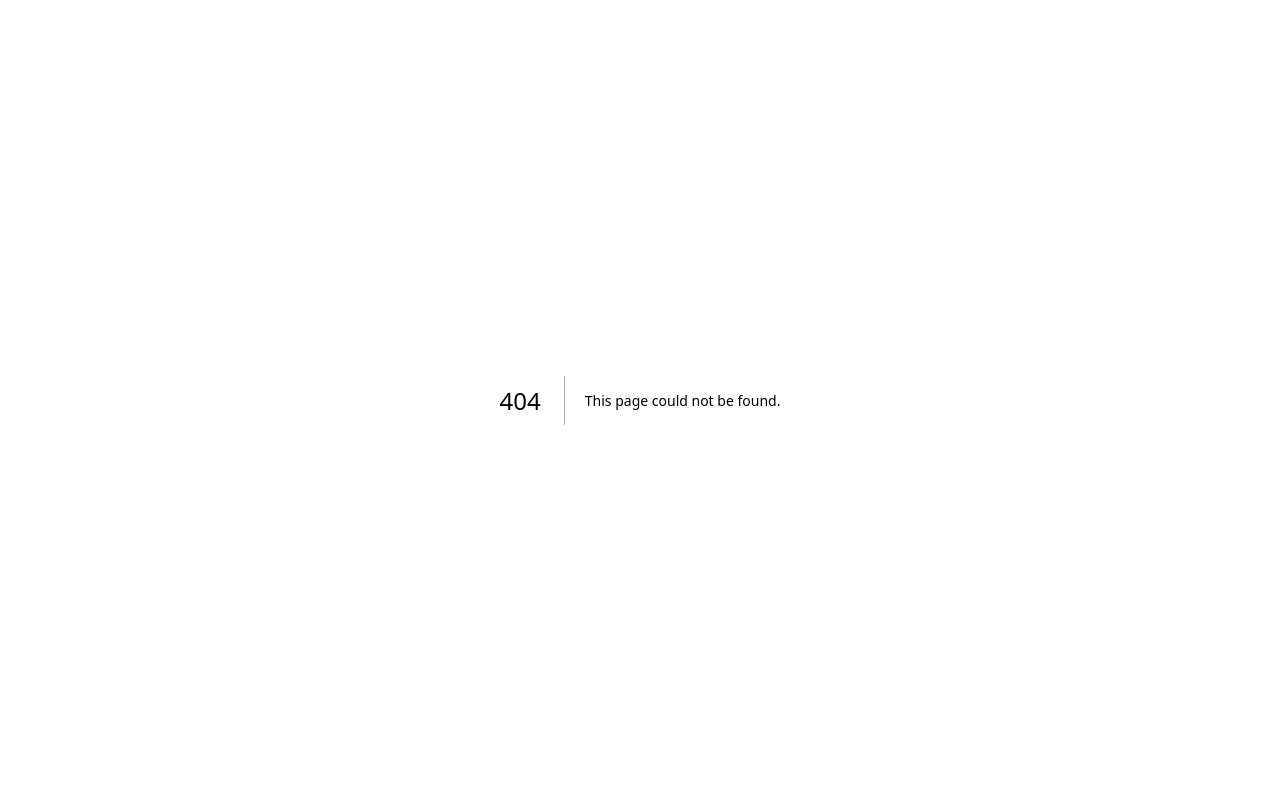
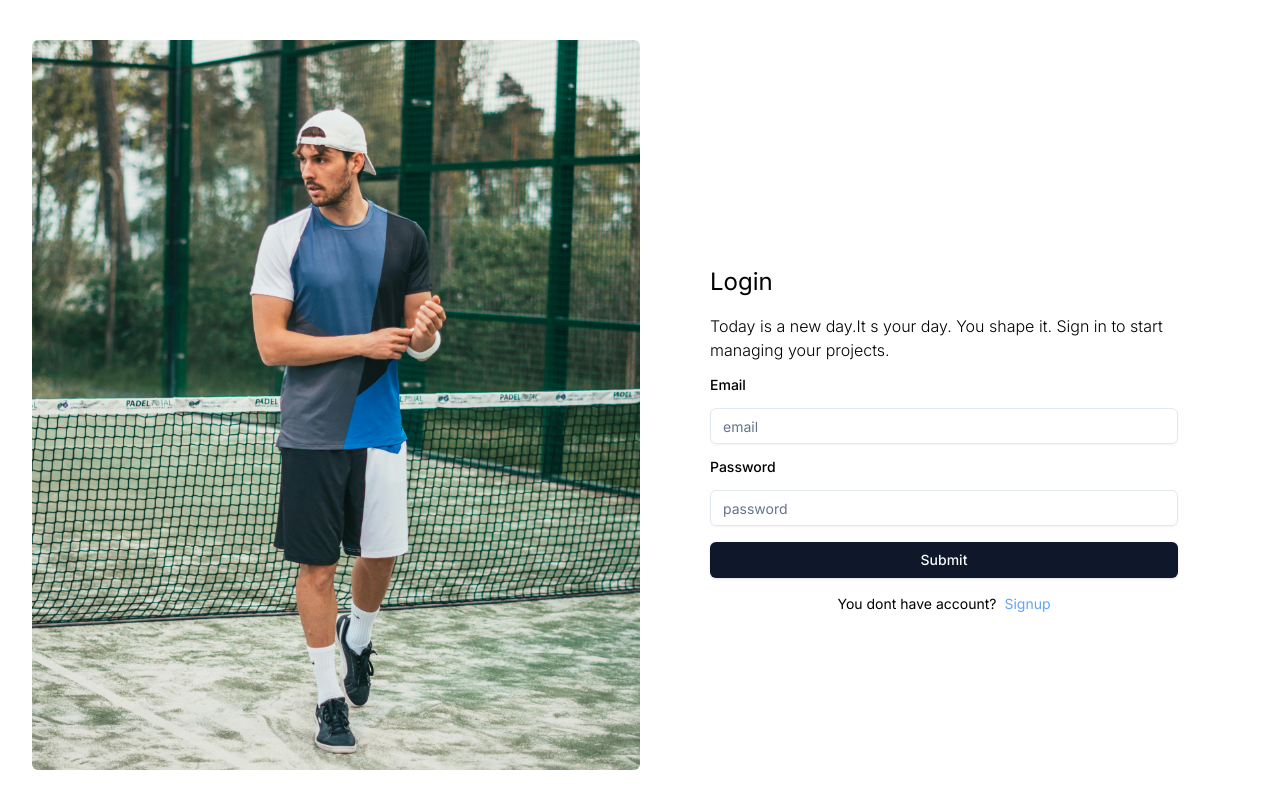
Before and after one commit to danielfranchi555/gestor-club, a Next.js app: page /auth/signin in a window 1280 px wide. Before the commit this address had no page. Shown: the top 808 px of the page. Built offline with nearby package versions, Linux system fonts and the light colour scheme.

Commit message:
middleware

```diff
--- a/package.json
+++ b/package.json
@@ -11,6 +11,7 @@
   "dependencies": {
     "@radix-ui/react-alert-dialog": "^1.1.1",
     "@radix-ui/react-icons": "^1.3.0",
+    "@radix-ui/react-label": "^2.1.0",
     "@radix-ui/react-slot": "^1.1.0",
     "@supabase/auth-helpers-nextjs": "^0.10.0",
     "@supabase/supabase-js": "^2.45.1",
--- a/src/app/(home)/layout.jsx
+++ b/src/app/(home)/layout.jsx
@@ -1,5 +1,12 @@
+import Navbar from '../ui/NavBar/Navbar';
+
 const layout = ({ children }) => {
-  return <div>navbar{children}</div>;
+  return (
+    <div>
+      <Navbar />
+      {children}
+    </div>
+  );
 };
 
 export default layout;
--- /dev/null
+++ b/src/app/auth/layout.jsx
@@ -0,0 +1,27 @@
+import Image from 'next/image';
+import imageAuth from '../../../public/image-auth.jpg';
+import logo from '../../../public/logo-club.jpg';
+export default function layout({ children }) {
+  return (
+    <div className="grid grid-cols-1 md:gap-0 md:grid  md:grid-cols-2 w-[95%] mx-auto m-10">
+      <div className="md:hidden flex w-full h-full felx justify-center py-10">
+        <Image
+          src={logo}
+          width={70}
+          height={100}
+          alt="logo"
+          className="rounded-full md:hidden"
+        />
+      </div>
+      <div className="col-span-1">
+        <Image
+          src={imageAuth}
+          width={900}
+          height={100}
+          className="hidden md:block md:w-full md:h-[730px] md:object-cover rounded-md"
+        />
+      </div>
+      <div className=" col-span-1">{children}</div>
+    </div>
+  );
+}
--- /dev/null
+++ b/src/app/auth/signin/page.jsx
@@ -0,0 +1,33 @@
+import { Button } from '@/components/ui/button';
+import { Input } from '@/components/ui/input';
+import { Label } from '@/components/ui/label';
+import Link from 'next/link';
+
+const page = () => {
+  return (
+    <div className="w-full md:h-screen flex items-center justify-center">
+      <div className="w-[500px] flex flex-col px-4 py-4 gap-4">
+        <h2 className="text-2xl">Login</h2>
+        <p className=" font-light">
+          Today is a new day.It s your day. You shape it. Sign in to start
+          managing your projects.
+        </p>
+        <div className="flex flex-col gap-4">
+          <Label>Email</Label>
+          <Input type="text" placeholder="email" />
+          <Label>Password</Label>
+          <Input type="password" name="" id="" placeholder="password" />
+        </div>
+        <Button>Submit</Button>
+        <div className="flex items-center w-full  justify-center gap-2 text-sm">
+          <p>You dont have account?</p>{' '}
+          <Link href={'/auth/signup'} className="text-blue-400">
+            Signup
+          </Link>
+        </div>
+      </div>
+    </div>
+  );
+};
+
+export default page;
--- /dev/null
+++ b/src/app/auth/signup/page.jsx
@@ -0,0 +1,51 @@
+import { Button } from '@/components/ui/button';
+import { Input } from '@/components/ui/input';
+import Link from 'next/link';
+import { createServerActionClient } from '@supabase/auth-helpers-nextjs';
+import { cookies } from 'next/headers';
+const page = () => {
+  const signup = async (formdata) => {
+    'use server';
+    // const name = formdata.get('name');
+    // const lastname = formdata.get('lastname');
+    const gmail = formdata.get('gmail');
+    const password = formdata.get('password');
+
+    const supabase = createServerActionClient({
+      cookies,
+    });
+
+    const { data, error } = await supabase.auth.signUp({
+      email: gmail,
+      password: password,
+      // options: {
+      emailRedirectTo: `http://localhost:3000/api/auth/callback`,
+    });
+
+    if (error) throw error;
+
+    console.log(data);
+  };
+  return (
+    <div className="w-full  md:h-screen flex items-center justify-center">
+      <div className="w-[500px] flex flex-col px-4 py-4 gap-4">
+        <h2 className="text-2xl">Register</h2>
+        <form action={signup} className="flex flex-col gap-4">
+          <Input type="text" placeholder="name" name="name" />
+          <Input type="text" placeholder="lastname" name="lastname" />
+          <Input type="text" placeholder="email" name="gmail" />
+          <Input type="password" placeholder="password" name="password" />
+          <Button>Submit</Button>
+        </form>
+        <div className="flex items-center w-full  justify-center gap-2 text-sm">
+          <p>You have account?</p>{' '}
+          <Link href={'/auth/signin'} className="text-blue-400">
+            Signin
+          </Link>
+        </div>
+      </div>
+    </div>
+  );
+};
+
+export default page;
--- a/src/app/globals.css
+++ b/src/app/globals.css
@@ -58,12 +58,3 @@
     --chart-5: 340 75% 55%;
   }
 }
-
-@layer base {
-  * {
-    @apply border-border;
-  }
-  body {
-    @apply bg-background text-foreground;
-  }
-}
--- /dev/null
+++ b/src/app/ui/NavBar/Navbar.jsx
@@ -0,0 +1,51 @@
+'use client';
+import Image from 'next/image';
+import Link from 'next/link';
+import logo from '../../../../public/logo-club.jpg';
+import { RxHamburgerMenu } from 'react-icons/rx';
+import { useState } from 'react';
+import { RiAccountCircleFill } from 'react-icons/ri';
+import { TfiAgenda } from 'react-icons/tfi';
+
+const Navbar = () => {
+  const [open, setOpen] = useState(false);
+
+  const toogle = () => {
+    setOpen(!open);
+  };
+
+  return (
+    <div className={` ${open ? '' : 'shadow-md'} mb-5`}>
+      <div className=" flex justify-between items-center py-5 px-4  mb-5">
+        <Link href={'/'}>
+          <Image
+            src={logo}
+            width={45}
+            height={100}
+            alt="logo"
+            className="rounded-full"
+          />
+        </Link>
+        <RxHamburgerMenu onClick={() => toogle()} size={35} />
+      </div>
+
+      {open ? (
+        <ul className="px-4 grid grid-cols-1 pb-4 divide-y">
+          <div className="flex justify-between text-md py-3 ">
+            <span>Account</span> <RiAccountCircleFill size={25} />
+          </div>
+          <div className="flex justify-between text-md py-3">
+            <span>Reservas</span> <TfiAgenda size={25} />
+          </div>
+          <div className="flex justify-between text-md py-3">
+            <span>Reservas</span> <TfiAgenda size={25} />
+          </div>
+        </ul>
+      ) : (
+        ''
+      )}
+    </div>
+  );
+};
+
+export default Navbar;
--- /dev/null
+++ b/src/components/ui/input.jsx
@@ -0,0 +1,19 @@
+import * as React from "react"
+
+import { cn } from "@/lib/utils"
+
+const Input = React.forwardRef(({ className, type, ...props }, ref) => {
+  return (
+    (<input
+      type={type}
+      className={cn(
+        "flex h-9 w-full rounded-md border border-input bg-transparent px-3 py-1 text-sm shadow-sm transition-colors file:border-0 file:bg-transparent file:text-sm file:font-medium placeholder:text-muted-foreground focus-visible:outline-none focus-visible:ring-1 focus-visible:ring-ring disabled:cursor-not-allowed disabled:opacity-50",
+        className
+      )}
+      ref={ref}
+      {...props} />)
+  );
+})
+Input.displayName = "Input"
+
+export { Input }
--- /dev/null
+++ b/src/components/ui/label.jsx
@@ -0,0 +1,18 @@
+"use client"
+
+import * as React from "react"
+import * as LabelPrimitive from "@radix-ui/react-label"
+import { cva } from "class-variance-authority";
+
+import { cn } from "@/lib/utils"
+
+const labelVariants = cva(
+  "text-sm font-medium leading-none peer-disabled:cursor-not-allowed peer-disabled:opacity-70"
+)
+
+const Label = React.forwardRef(({ className, ...props }, ref) => (
+  <LabelPrimitive.Root ref={ref} className={cn(labelVariants(), className)} {...props} />
+))
+Label.displayName = LabelPrimitive.Root.displayName
+
+export { Label }
--- /dev/null
+++ b/src/middleware.js
@@ -0,0 +1,19 @@
+import { NextResponse } from 'next/server';
+import { createMiddlewareClient } from '@supabase/auth-helpers-nextjs';
+
+export async function middleware(req) {
+  const res = NextResponse.next();
+  const supabase = createMiddlewareClient({ req, res });
+
+  const {
+    data: { session },
+  } = await supabase.auth.getSession();
+
+  if (!session) {
+    return NextResponse.rewrite(new URL('/auth/signin', req.url));
+  }
+}
+
+export const config = {
+  matcher: ['/', '/cancha/:path*'],
+};
```
Also changed, not shown: public/image-auth.jpg (renamed from public/image-auth .jpg), 1 other file (tests, documents, lock files or other folders).
